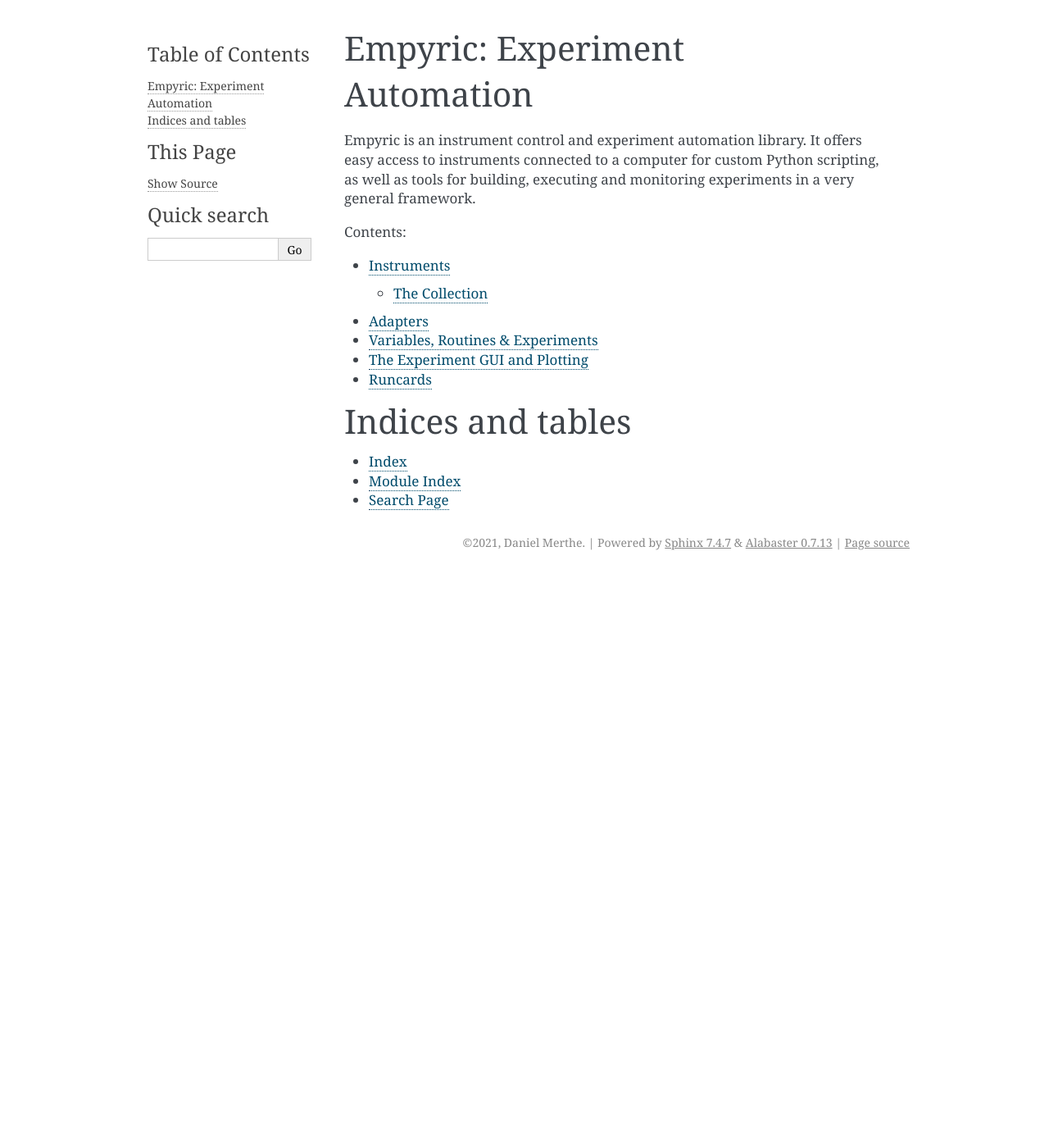
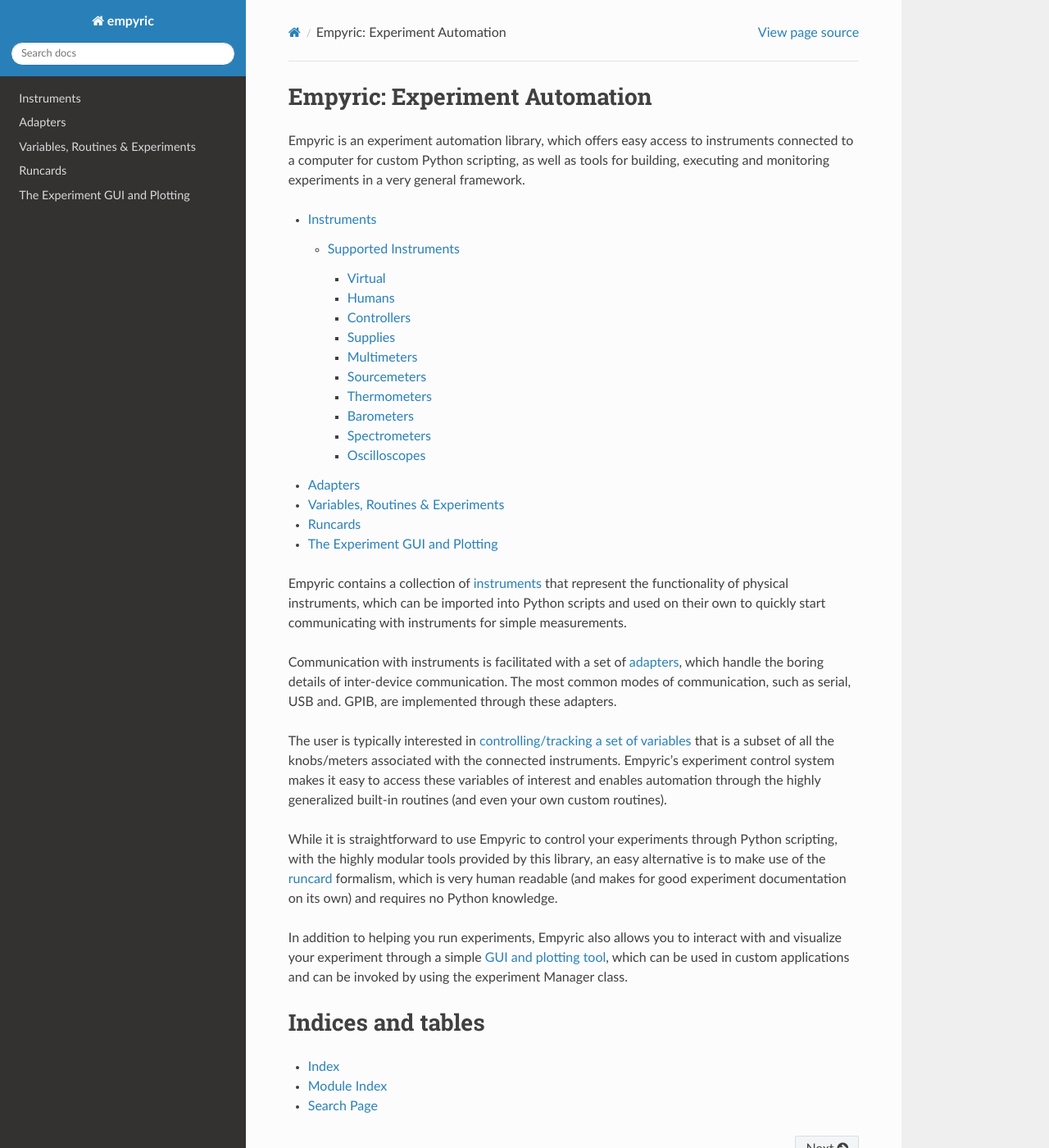
Before and after one commit to dmerthe/empyric, a Sphinx documentation site: the page built from docs/index.rst, in a window 1280 px wide and 1400 px high. Shown: the whole window at 82% size. Built offline with Sphinx 7.4.7 and the Read the Docs theme 2.0.0, drawn with Linux system fonts in a browser that asks for light colours; some of the changed text lies outside the part shown.

Commit message:
Improved documentation
This includes major additions to the main pages of the documentation.

```diff
--- a/docs/conf.py
+++ b/docs/conf.py
@@ -49,7 +49,11 @@
 # The theme to use for HTML and HTML Help pages.  See the documentation for
 # a list of builtin themes.
 #
-html_theme = 'alabaster'
+html_theme = 'sphinx_rtd_theme'
+
+html_sidebars = {
+   '**': ['globaltoc.html', 'searchbox.html'],
+}
 
 # Add any paths that contain custom static files (such as style sheets) here,
 # relative to this directory. They are copied after the builtin static files,
--- a/docs/experiments.rst
+++ b/docs/experiments.rst
@@ -17,9 +17,9 @@
 
 .. autoclass:: empyric.experiment.Sequence
 
-.. autoclass:: empyric.experiment.Minimize
+.. autoclass:: empyric.experiment.Minimization
 
-.. autoclass:: empyric.experiment.Maximize
+.. autoclass:: empyric.experiment.Maximization
 
 .. autoclass:: empyric.experiment.Alarm
    :members:
--- a/docs/graphics.rst
+++ b/docs/graphics.rst
@@ -1,3 +1,5 @@
+.. _gui-section:
+
 The Experiment GUI and Plotting
 ===============================
 
@@ -7,7 +9,7 @@
 provides some shortcuts for generating plots of experiment data.
 
 
-The ``Plotter`` class takes a pandas DataFrame is its only required
+The ``Plotter`` class takes a pandas DataFrame as its only required
 argument, and plot settings are defined by the optional ``settings``
 keyword argument. The given DataFrame must have a 'time' column and
 datetime indices. If no plot settings are specified, it is assumed that
--- a/docs/index.rst
+++ b/docs/index.rst
@@ -6,18 +6,27 @@
 Empyric: Experiment Automation
 ===================================
 
-Empyric is an instrument control and experiment automation library. It offers easy access to instruments connected to a computer for custom Python scripting, as well as tools for building, executing and monitoring experiments in a very general framework.
+Empyric is an experiment automation library, which offers easy access to instruments connected to a computer for custom Python scripting, as well as tools for building, executing and monitoring experiments in a very general framework.
 
 .. toctree::
-   :maxdepth: 2
-   :caption: Contents:
+   :maxdepth: 3
 
    instruments
    adapters
    experiments
+   runcards
    graphics
-   runcards
 
+
+Empyric contains a collection of :ref:`instruments<instruments-section>` that represent the functionality of physical instruments, which can be imported into Python scripts and used on their own to quickly start communicating with instruments for simple measurements.
+
+Communication with instruments is facilitated with a set of :ref:`adapters<adapters-section>`, which handle the boring details of inter-device communication. The most common modes of communication, such as serial, USB and. GPIB, are implemented through these adapters.
+
+The user is typically interested in :ref:`controlling/tracking a set of variables<experiment-section>` that is a subset of all the knobs/meters associated with the connected instruments. Empyric's experiment control system makes it easy to access these variables of interest and enables automation through the highly generalized built-in routines (and even your own custom routines).
+
+While it is straightforward to use Empyric to control your experiments through Python scripting, with the highly modular tools provided by this library, an easy alternative is to make use of the :ref:`runcard<runcard-section>` formalism, which is very human readable (and makes for good experiment documentation on its own) and requires no Python knowledge.
+
+In addition to helping you run experiments, Empyric also allows you to interact with and visualize your experiment through a simple :ref:`GUI and plotting tool<gui-section>`, which can be used in custom applications and can be invoked by using the experiment Manager class.
 
 Indices and tables
 ==================
--- /dev/null
+++ b/docs/instruments/virtual.rst
@@ -0,0 +1,8 @@
+.. _virtual-instruments-section:
+
+Virtual
+=======
+
+.. automodule:: empyric.collection.virtual
+   :members:
+   :undoc-members:
```
Also changed, not shown: docs/instruments.rst (+9 -18 lines), docs/runcards.rst (+62 -21 lines), 6 other files.
